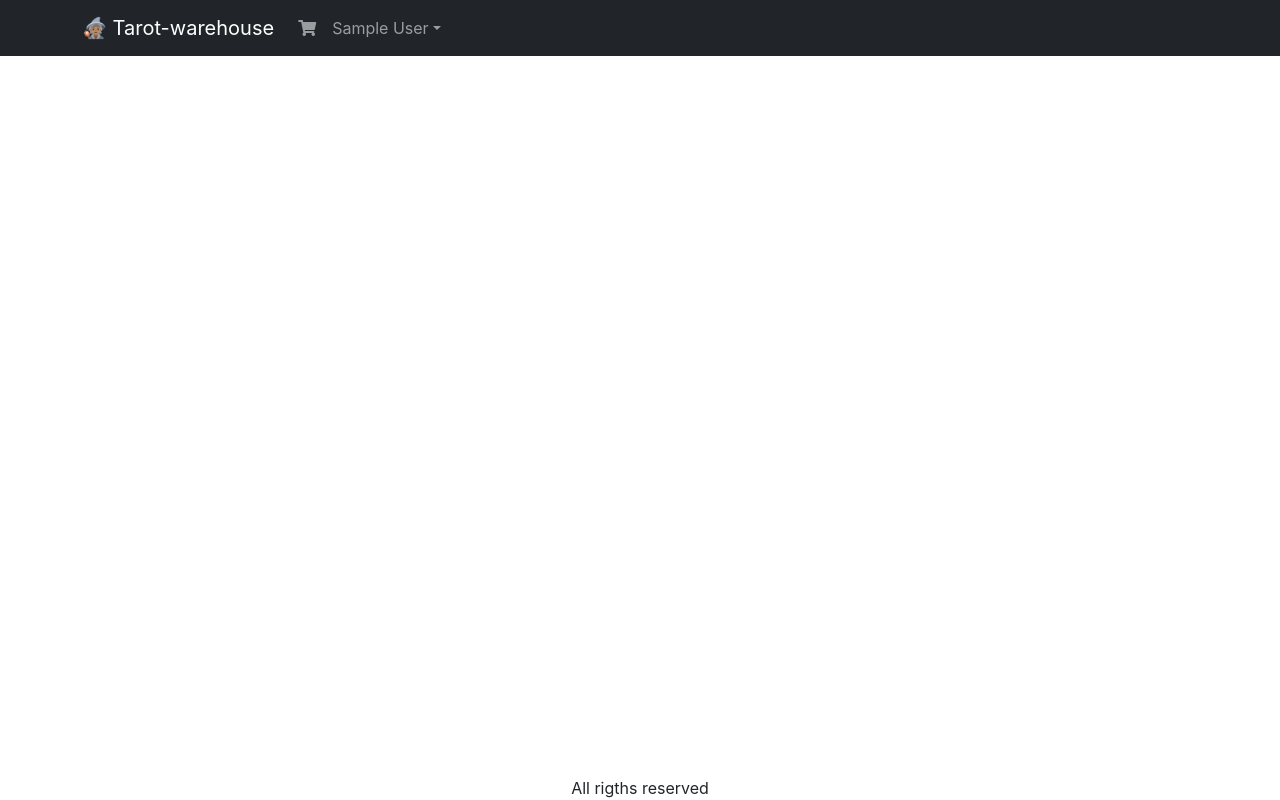
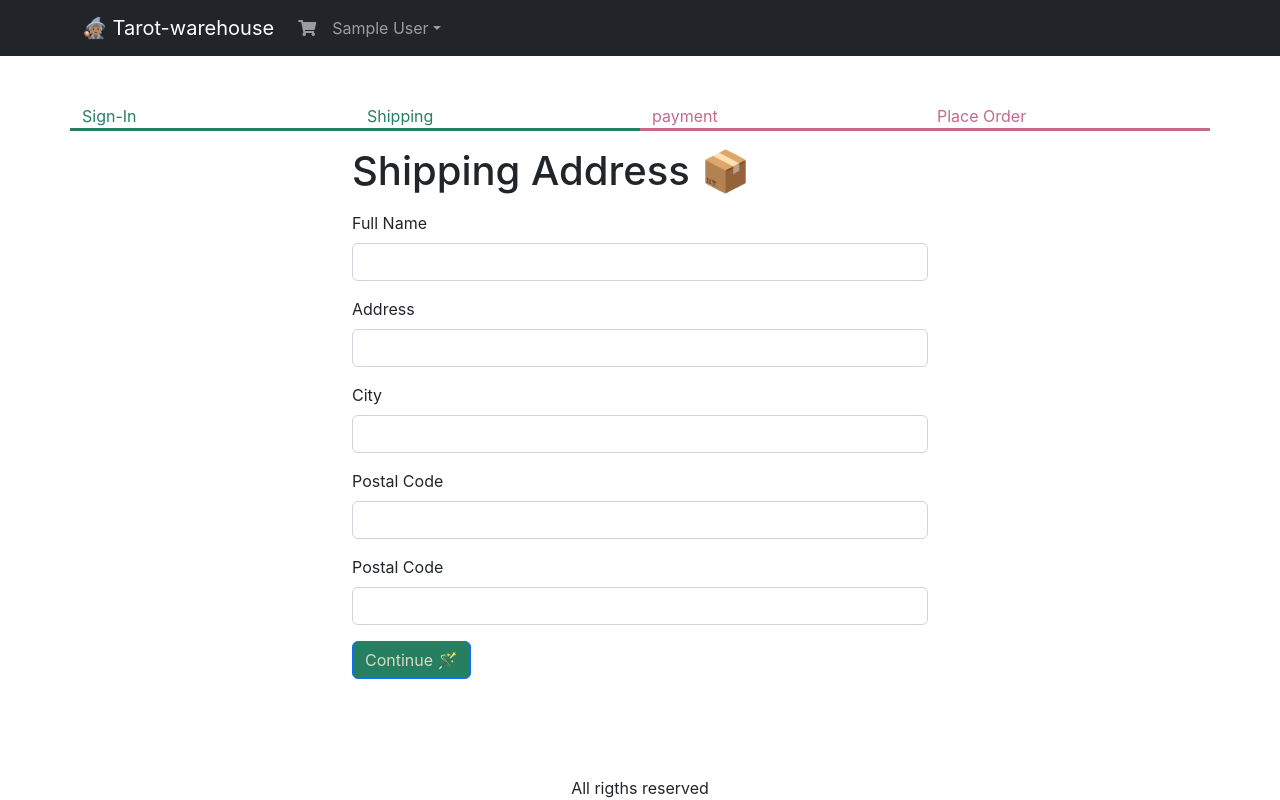
Before and after one commit to DanielaBerlin/tarot-warehouse, a React (Create React App) app in the folder frontend/: page /shipping in a window 1280 px wide. Built offline with nearby package versions, Linux system fonts and the light colour scheme; sample sign-in values are in the browser's storage.

Commit message:
style for checkout steps, got shipping address from localstorage and added a new action, created checkout component, created a new screen for creating a shipping address and created logo

```diff
--- a/frontend/src/App.js
+++ b/frontend/src/App.js
@@ -13,6 +13,7 @@
 import { Store } from './Store';
 import CartScreen from './screens/CartScreen';
 import SigninScreen from './screens/SigninScreen';
+import ShippingAddressScreen from './screens/ShippingAddressScreen';
 
 function App() {
   const { state, dispatch: ctxDispatch } = useContext(Store);
@@ -21,6 +22,7 @@
   const signoutHandler = () => {
     ctxDispatch({ type: 'USER_SIGNOUT' });
     localStorage.removeItem('userInfo');
+    localStorage.removeItem('shippingAddress');
   };
 
   return (
@@ -74,6 +76,7 @@
               <Route path="/product/:slug" element={<ProductScreen />} />
               <Route path="/cart" element={<CartScreen />} />
               <Route path="/signin" element={<SigninScreen />} />
+              <Route path="/shipping" element={<ShippingAddressScreen />} />
               <Route path="/" element={<HomeScreen />} />
             </Routes>
           </Container>
--- a/frontend/src/Store.js
+++ b/frontend/src/Store.js
@@ -8,6 +8,9 @@
     : null,
 
   cart: {
+    shippingAddress: localStorage.getItem('shippingAddress')
+      ? JSON.parse(localStorage.getItem('shippingAddress'))
+      : {},
     cartItems: localStorage.getItem('cartItems')
       ? JSON.parse(localStorage.getItem('cartItems'))
       : [],
@@ -41,6 +44,18 @@
       return {
         ...state,
         userInfo: null,
+        cart: {
+          cartItems: [],
+          shippingAddress: {},
+        },
+      };
+    case 'SAVE_SHIPPING_ADDRESS':
+      return {
+        ...state,
+        cart: {
+          ...state.cart,
+          shippingAddress: action.payload,
+        },
       };
     default:
       return state;
--- /dev/null
+++ b/frontend/src/components/Checkout.js
@@ -0,0 +1,14 @@
+import React from 'react';
+import Row from 'react-bootstrap/Row';
+import Col from 'react-bootstrap/Col';
+
+export default function Checkout(props) {
+  return (
+    <Row className="checkout">
+      <Col className={props.step1 ? 'active' : ''}>Sign-In</Col>
+      <Col className={props.step2 ? 'active' : ''}>Shipping</Col>
+      <Col className={props.step3 ? 'active' : ''}>payment</Col>
+      <Col className={props.step4 ? 'active' : ''}>Place Order</Col>
+    </Row>
+  );
+}
--- a/frontend/src/index.css
+++ b/frontend/src/index.css
@@ -17,7 +17,7 @@
 
 .btn-primary{
   background-color: rgb(38, 127, 97);
-  color: white;
+  color: rgb(214,219,199);
 
 }
 
@@ -55,3 +55,13 @@
 .small-container {
   max-width: 600px;
 }
+
+.checkout > div {
+  border-bottom: 0.2rem solid rgb(195, 107, 136);
+  color: rgb(195, 107, 136);
+}
+
+.checkout > div.active {
+  border-bottom: 0.2rem solid rgb(38, 127, 97);
+  color:rgb(38, 127, 97);
+}
--- /dev/null
+++ b/frontend/src/screens/ShippingAddressScreen.js
@@ -0,0 +1,110 @@
+import React, { useContext, useEffect, useState } from 'react';
+import { Helmet } from 'react-helmet-async';
+import Form from 'react-bootstrap/Form';
+import Button from 'react-bootstrap/Button';
+import { useNavigate } from 'react-router-dom';
+import { Store } from '../Store';
+import Checkout from '../components/Checkout';
+
+export default function ShippingAddressScreen() {
+  const navigate = useNavigate();
+  const { state, dispatch: ctxDispatch } = useContext(Store);
+  const {
+    userInfo,
+    cart: { shippingAddress },
+  } = state;
+  const [fullName, setFullName] = useState(shippingAddress.fullName || '');
+  const [address, setAddress] = useState(shippingAddress.address || '');
+  const [city, setCity] = useState(shippingAddress.city || '');
+  const [postalCode, setPostalCode] = useState(
+    shippingAddress.postalCode || ''
+  );
+  useEffect(() => {
+    if (!userInfo) {
+      navigate('/signin?redirect=/shipping');
+    }
+  }, [userInfo, navigate]);
+  const [country, setCountry] = useState(shippingAddress.country || '');
+  const submitHandler = (e) => {
+    e.preventDefault();
+    ctxDispatch({
+      type: 'SAVE_SHIPPING_ADDRESS',
+      payload: {
+        fullName,
+        address,
+        city,
+        postalCode,
+        country,
+      },
+    });
+    localStorage.setItem(
+      'shippingAddress',
+      JSON.stringify({
+        fullName,
+        address,
+        city,
+        postalCode,
+        country,
+      })
+    );
+    navigate('/payment');
+  };
+  return (
+    <div>
+      <Helmet>
+        <title>Shipping Address</title>
+      </Helmet>
+      <Checkout step1 step2></Checkout>
+      <div className="container small-container">
+        <h1 className="my-3">Shipping Address 📦 </h1>
+        <Form onSubmit={submitHandler}>
+          <Form.Group className="mb-3" controlId="fullName">
+            <Form.Label>Full Name</Form.Label>
+            <Form.Control
+              value={fullName}
+              onChange={(e) => setFullName(e.target.value)}
+              required
+            />
+          </Form.Group>
+          <Form.Group className="mb-3" controlId="address">
+            <Form.Label>Address</Form.Label>
+            <Form.Control
+              value={address}
+              onChange={(e) => setAddress(e.target.value)}
+              required
+            />
+          </Form.Group>
+          <Form.Group className="mb-3" controlId="city">
+            <Form.Label>City</Form.Label>
+            <Form.Control
+              value={city}
+              onChange={(e) => setCity(e.target.value)}
+              required
+            />
+          </Form.Group>
+          <Form.Group className="mb-3" controlId="postalCode">
+            <Form.Label>Postal Code</Form.Label>
+            <Form.Control
+              value={postalCode}
+              onChange={(e) => setPostalCode(e.target.value)}
+              required
+            />
+          </Form.Group>
+          <Form.Group className="mb-3" controlId="country">
+            <Form.Label>Postal Code</Form.Label>
+            <Form.Control
+              value={country}
+              onChange={(e) => setCountry(e.target.value)}
+              required
+            />
+          </Form.Group>
+          <div className="mb-3">
+            <Button variant="primary" type="submit">
+              Continue 🪄
+            </Button>
+          </div>
+        </Form>
+      </div>
+    </div>
+  );
+}
```
Also changed, not shown: frontend/public/images/logo.png (added).
